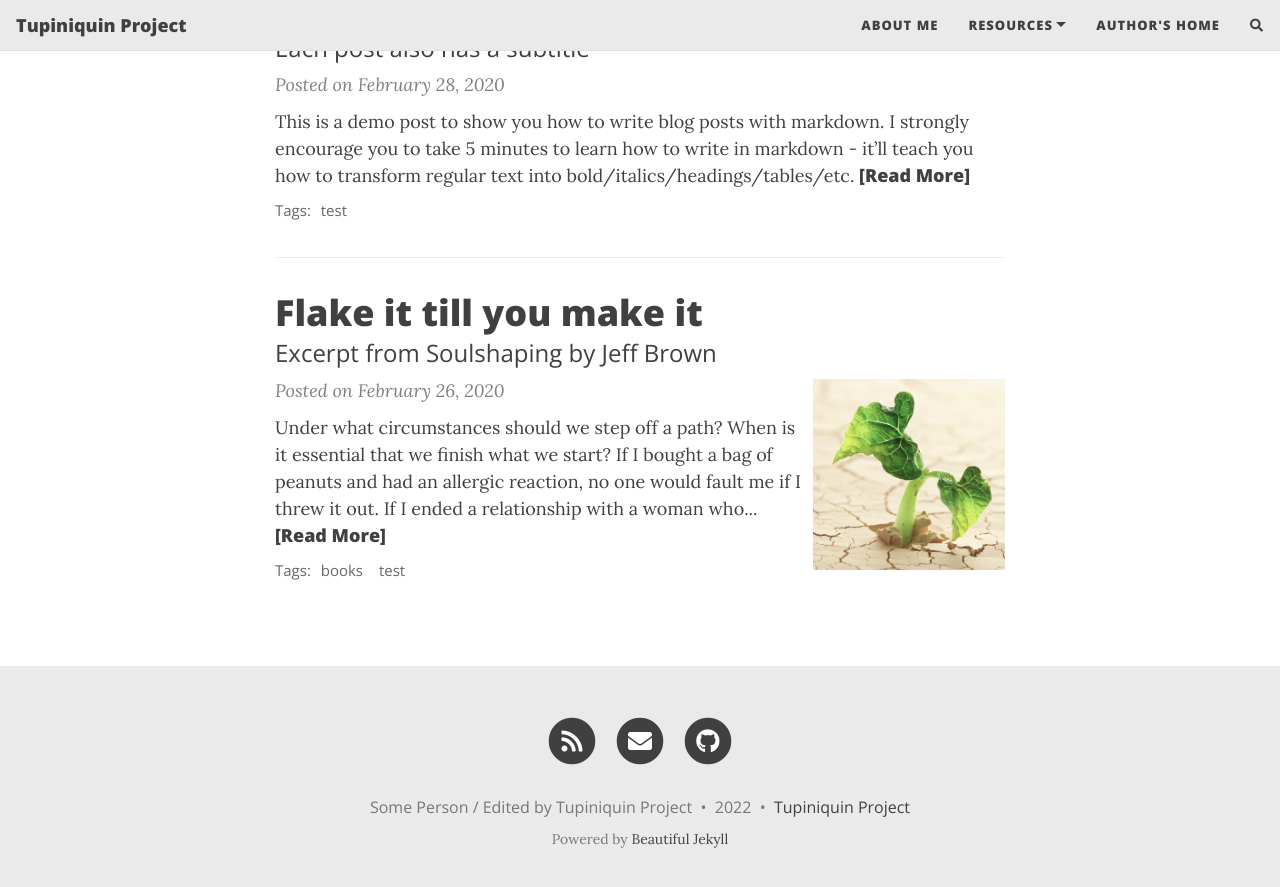
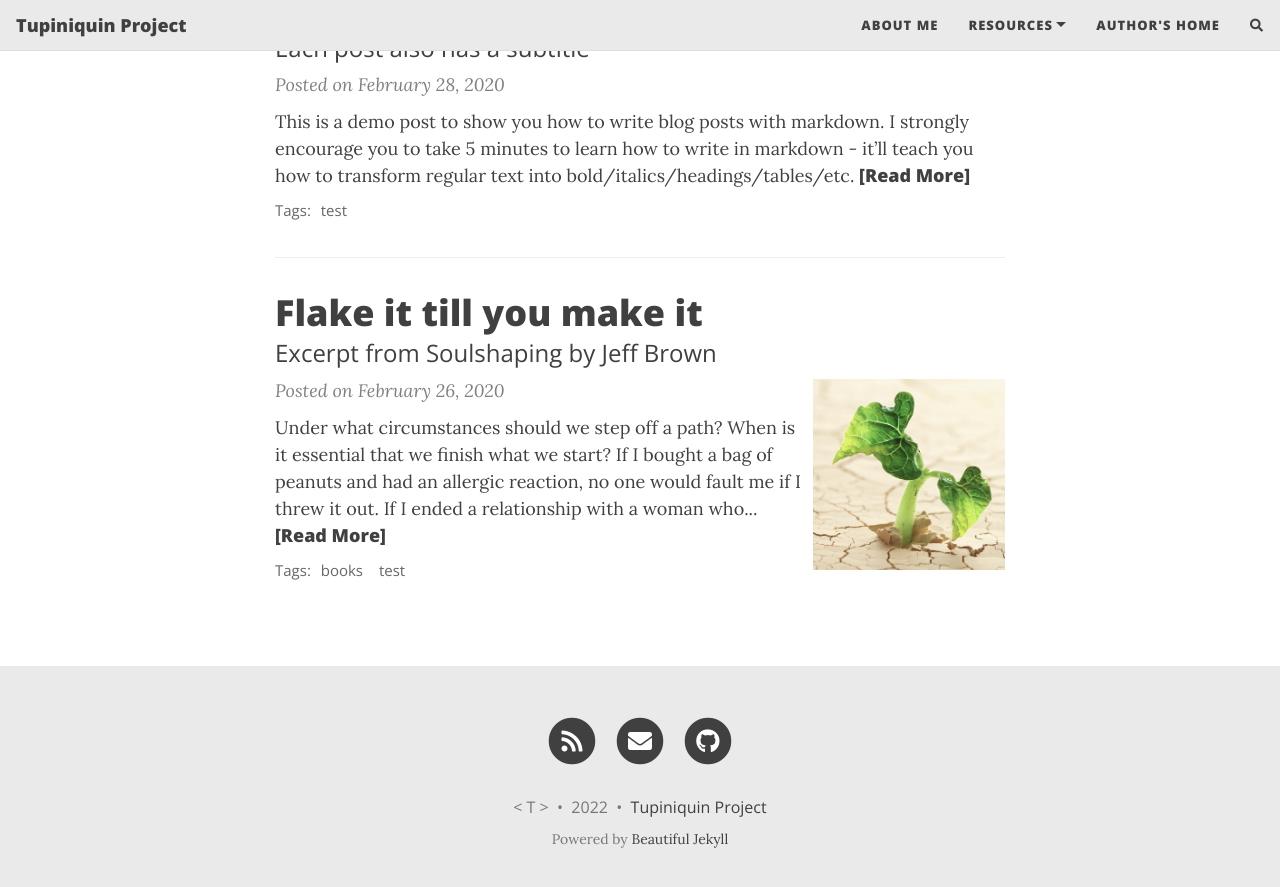
Before and after one commit to tupiniquin/tupiniquin.github.io, a Jekyll site: the page built from index.html, in a window 1280 px wide and 900 px high, scrolled down 745 px. Shown: the top 887 px of the window. Built offline with Jekyll 4.4.1, drawn with Linux system fonts in a browser that asks for light colours; nearby versions of some CDN libraries; the list of posts is cut into pages by our own code; comment, search, counter and statistics services are not loaded; some of the changed lines change nothing that is shown.

Commit message:
Update _config.yml

```diff
--- a/_config.yml
+++ b/_config.yml
@@ -9,7 +9,8 @@
 title: Tupiniquin Project
 
 # Your name to show in the footer
-author: Some Person / Edited by Tupiniquin Project
+#author: Some Person / Edited by Tupiniquin Project
+author: < T >
 
 # --- List of links in the navigation bar --- #
 
```
